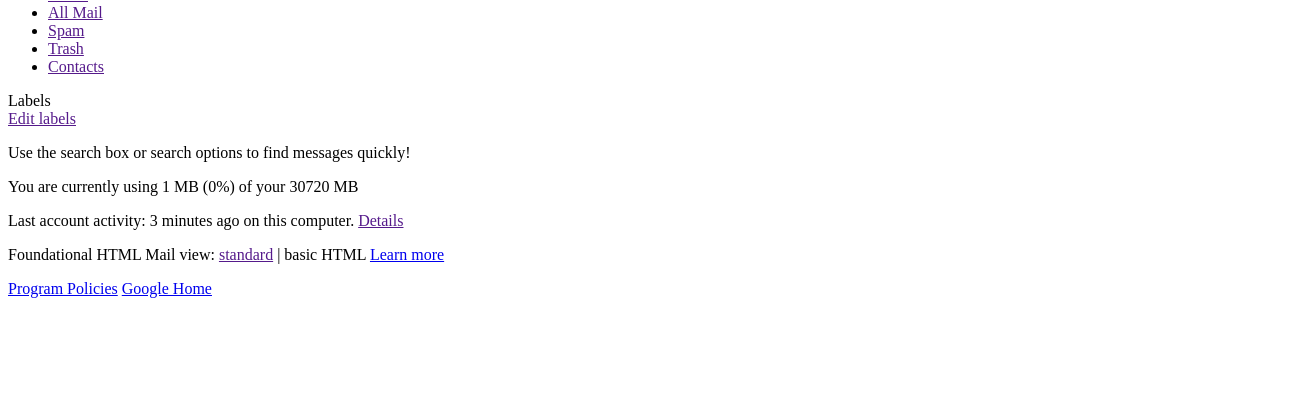
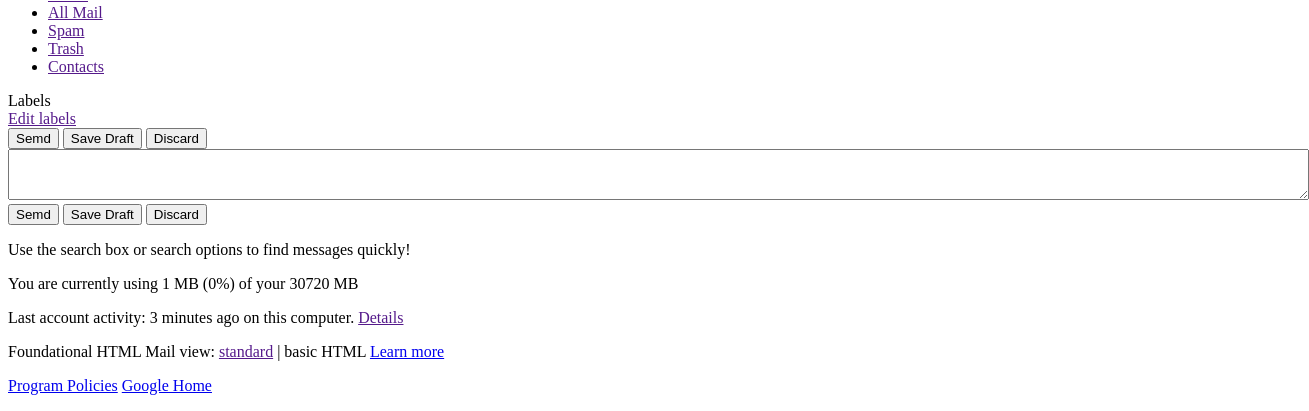
Before and after one commit to ornament5/basic-html-gmail, a plain HTML site: page compose-mail.html in a window 1280 px wide. Shown: the part 389-800 px from the top of the page, 1309 px wide, since content can reach past the window. Drawn offline with Linux system fonts and the light colour scheme.

Commit message:
Textarea

```diff
--- a/compose-mail.html
+++ b/compose-mail.html
@@ -112,7 +112,24 @@
 			</nav>
 		</aside>
 		<main>
-			<!-- TODO:compose mail content -->
+			<form>
+				<!-- top action bar -->
+				<div>
+					<button>Semd</button>
+					<button>Save Draft</button>
+					<button>Discard</button>
+				</div>
+				<!-- drafting area -->
+				<div>
+					<textarea rows="3" cols="160"></textarea>
+				</div>
+				<!-- bottom action bar -->
+				<div>
+					<button>Semd</button>
+					<button>Save Draft</button>
+					<button>Discard</button>
+				</div>
+			</form>
 		</main>
 		<footer>
 			<p>Use the search box or search options to find messages quickly!</p>
```
